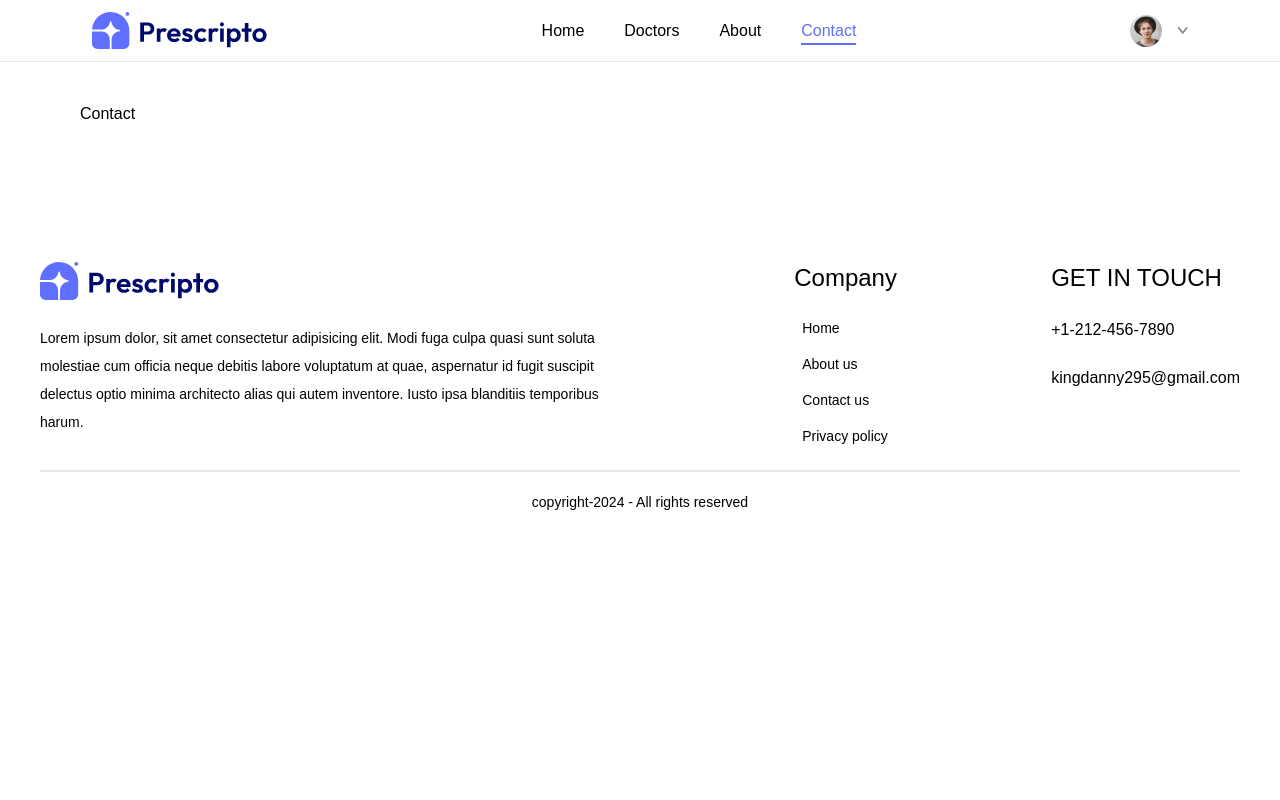
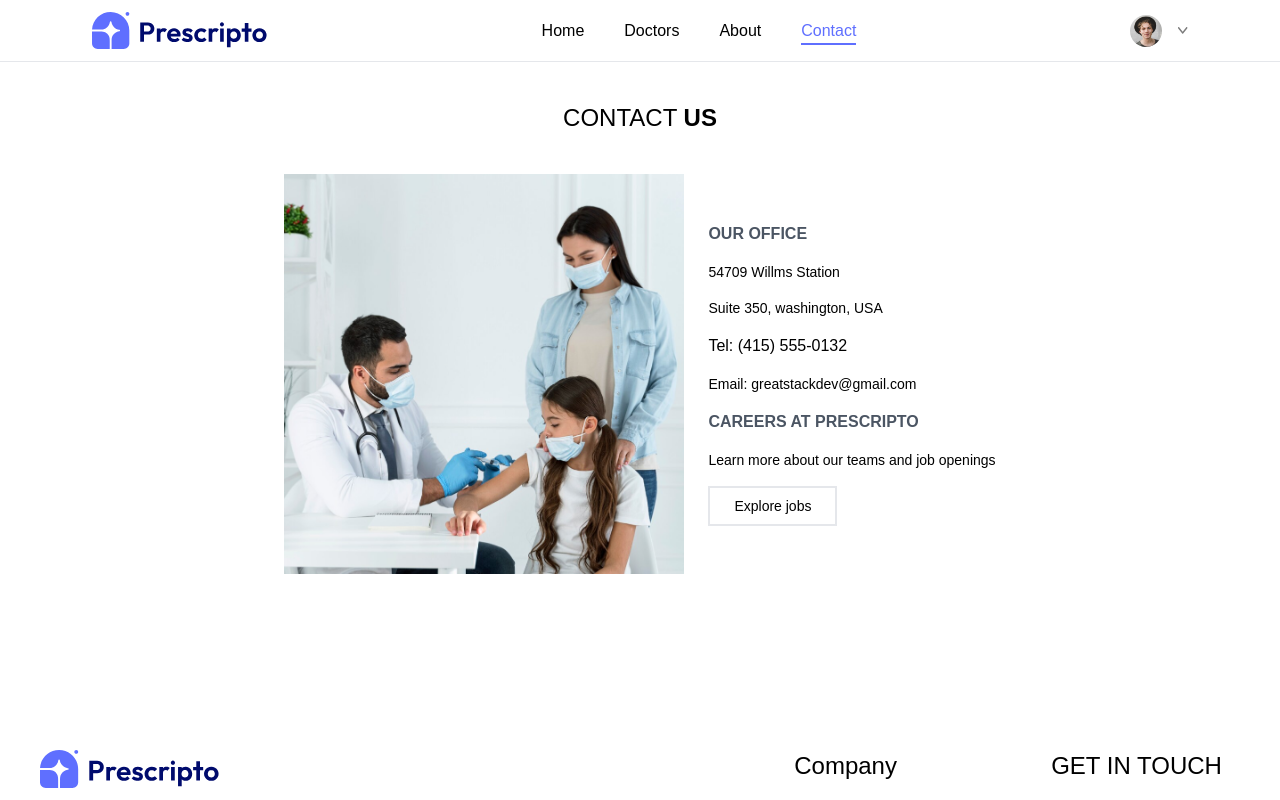
Before and after one commit to Vader4k/prescripto, a React (Vite) app in the folder frontend/: page /contact in a window 1280 px wide. Shown: the top 800 px of the page. Built offline with nearby package versions, Linux system fonts and the light colour scheme; a web font is replaced by a local one.

Commit message:
@add/ done with contact page

```diff
--- a/frontend/src/pages/Contact.tsx
+++ b/frontend/src/pages/Contact.tsx
@@ -1,9 +1,23 @@
+import { assets } from "../assets/assets_frontend/assets"
 
 const Contact = () => {
   return (
-    <div>
-      Contact
-    </div>
+    <section>
+      <h1 className="text-center uppercase">Contact <span className="font-bold">Us</span></h1>
+      <div className="flex items-center justify-center gap-6 py-10">
+        <img className="w-full max-w-[400px] h-[400px]" src={assets.contact_image} alt="contact page image" />
+        <div className="flex flex-col items-start h-full gap-4">
+          <h2 className="font-bold text-gray-600">OUR OFFICE</h2>
+          <p className="text-sm">54709 Willms Station</p>
+          <span className="text-sm">Suite 350, washington, USA</span>
+          <p>Tel: (415) 555-0132</p>
+          <p className="text-sm">Email: greatstackdev@gmail.com</p>
+          <h2 className="font-bold text-gray-600">CAREERS AT PRESCRIPTO</h2>
+          <p className="text-sm">Learn more about our teams and job openings</p>
+          <button className="px-6 py-2 text-sm border-2">Explore jobs</button>
+        </div>
+      </div>
+    </section>
   )
 }
 
```
